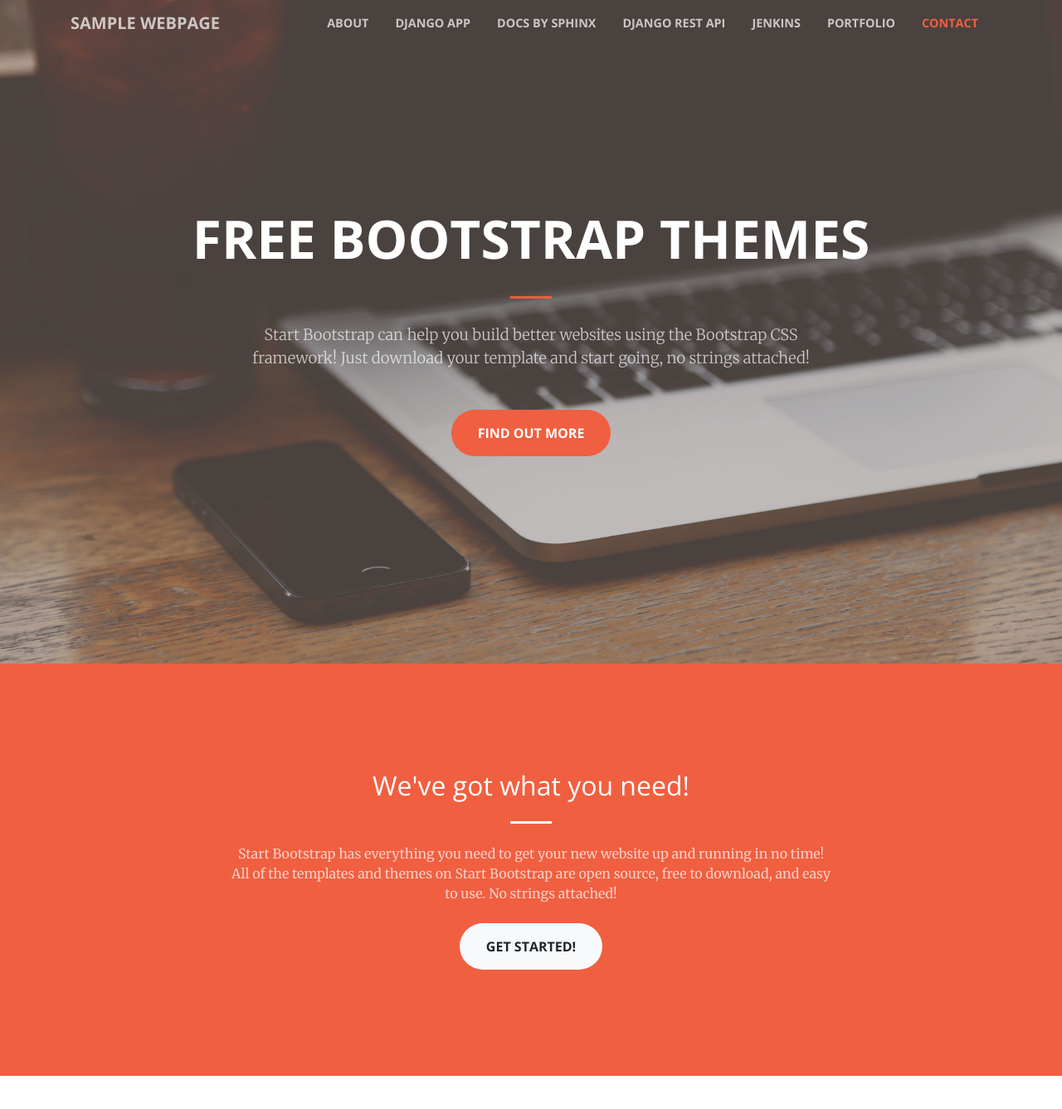
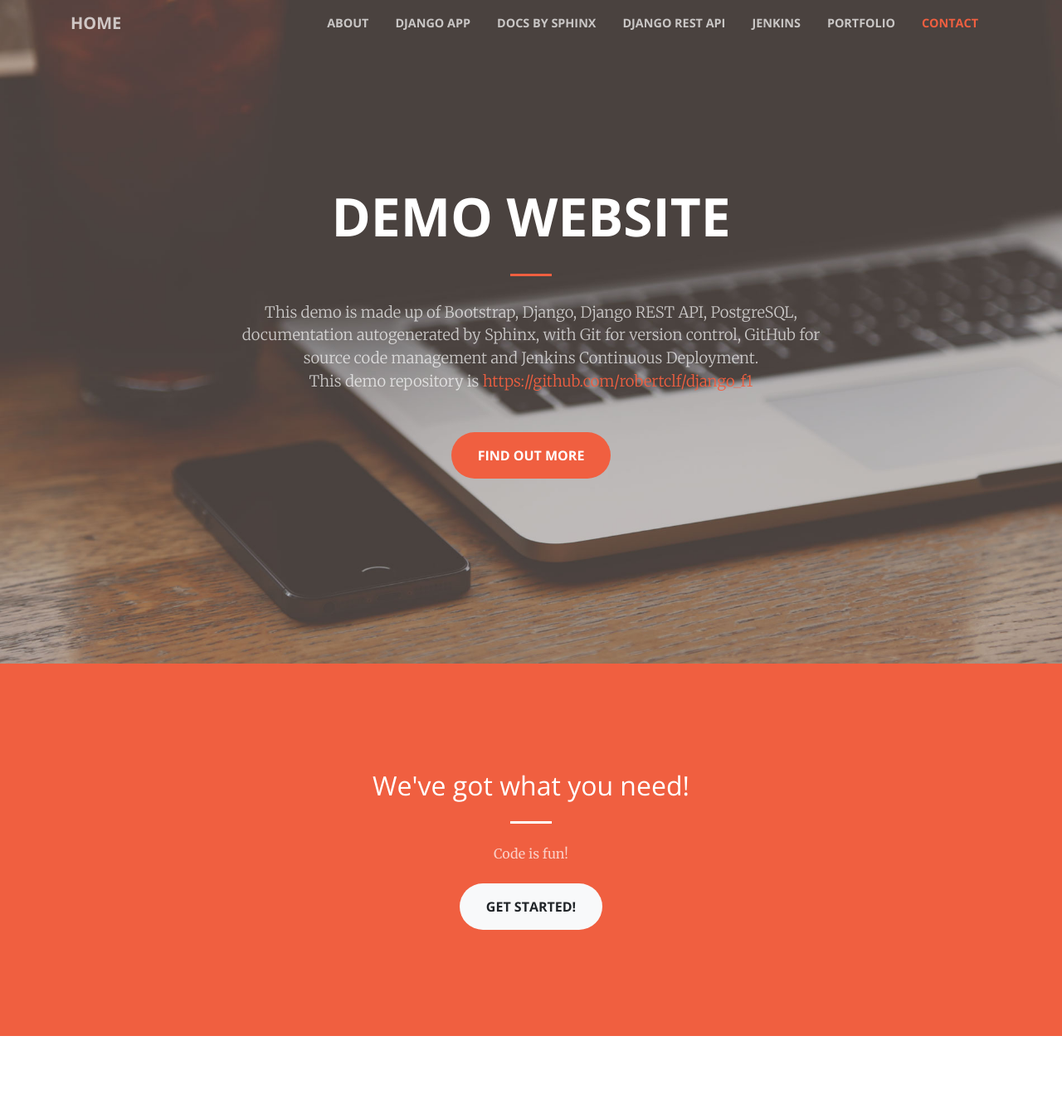
Before and after one commit to robertclf/django_f1, a Django app: template polls/templates/polls/base.html in a window 1280 px wide. Shown: the top 1337 px of the page at 83% size. Run offline with Django 3.2, Linux system fonts and the light colour scheme; the template is opened without the code that fills it, so the values that code supplies are empty; some libraries are stand-ins or nearby versions.

Commit message:
landing page update

```diff
--- a/polls/templates/polls/base.html
+++ b/polls/templates/polls/base.html
@@ -35,7 +35,7 @@
     <!-- Navigation -->
     <nav class="navbar navbar-expand-lg navbar-light fixed-top" id="mainNav">
       <div class="container">
-        <a class="navbar-brand js-scroll-trigger" href="#page-top">Sample Webpage</a>
+        <a class="navbar-brand js-scroll-trigger" href="#page-top">Home</a>
         <button class="navbar-toggler navbar-toggler-right" type="button" data-toggle="collapse" data-target="#navbarResponsive" aria-controls="navbarResponsive" aria-expanded="false" aria-label="Toggle navigation">
           <span class="navbar-toggler-icon"></span>
         </button>
@@ -77,12 +77,20 @@
         <div class="row">
           <div class="col-lg-10 mx-auto">
             <h1 class="text-uppercase">
-              <strong>Free Bootstrap Themes</strong>
+              <strong>Demo Website</strong>
             </h1>
             <hr>
           </div>
           <div class="col-lg-8 mx-auto">
-            <p class="text-faded mb-5">Start Bootstrap can help you build better websites using the Bootstrap CSS framework! Just download your template and start going, no strings attached!</p>
+            <p class="text-faded mb-5">
+              This demo is made up of Bootstrap, Django, Django REST API, PostgreSQL, documentation autogenerated by Sphinx, with Git for version control, GitHub for source code management and Jenkins Continuous Deployment.
+            </br>
+              This demo repository is <a href="https://github.com/robertclf/django_f1">https://github.com/robertclf/django_f1</a>
+
+
+
+
+            </p>
             <a class="btn btn-primary btn-xl js-scroll-trigger" href="#about">Find Out More</a>
           </div>
         </div>
@@ -95,7 +103,7 @@
           <div class="col-lg-8 mx-auto text-center">
             <h2 class="section-heading text-white">We've got what you need!</h2>
             <hr class="light my-4">
-            <p class="text-faded mb-4">Start Bootstrap has everything you need to get your new website up and running in no time! All of the templates and themes on Start Bootstrap are open source, free to download, and easy to use. No strings attached!</p>
+            <p class="text-faded mb-4">Code is fun!</p>
             <a class="btn btn-light btn-xl js-scroll-trigger" href="#services">Get Started!</a>
           </div>
         </div>
@@ -260,8 +268,8 @@
 
     <section class="bg-dark text-white">
       <div class="container text-center">
-        <h2 class="mb-4">Free Download at Start Bootstrap!</h2>
-        <a class="btn btn-light btn-xl sr-button" href="http://startbootstrap.com/template-overviews/creative/">Download Now!</a>
+        <h2 class="mb-4">Code is Fun!</h2>
+        <a class="btn btn-light btn-xl sr-button" href="#">Download Now!</a>
       </div>
     </section>
 
```
